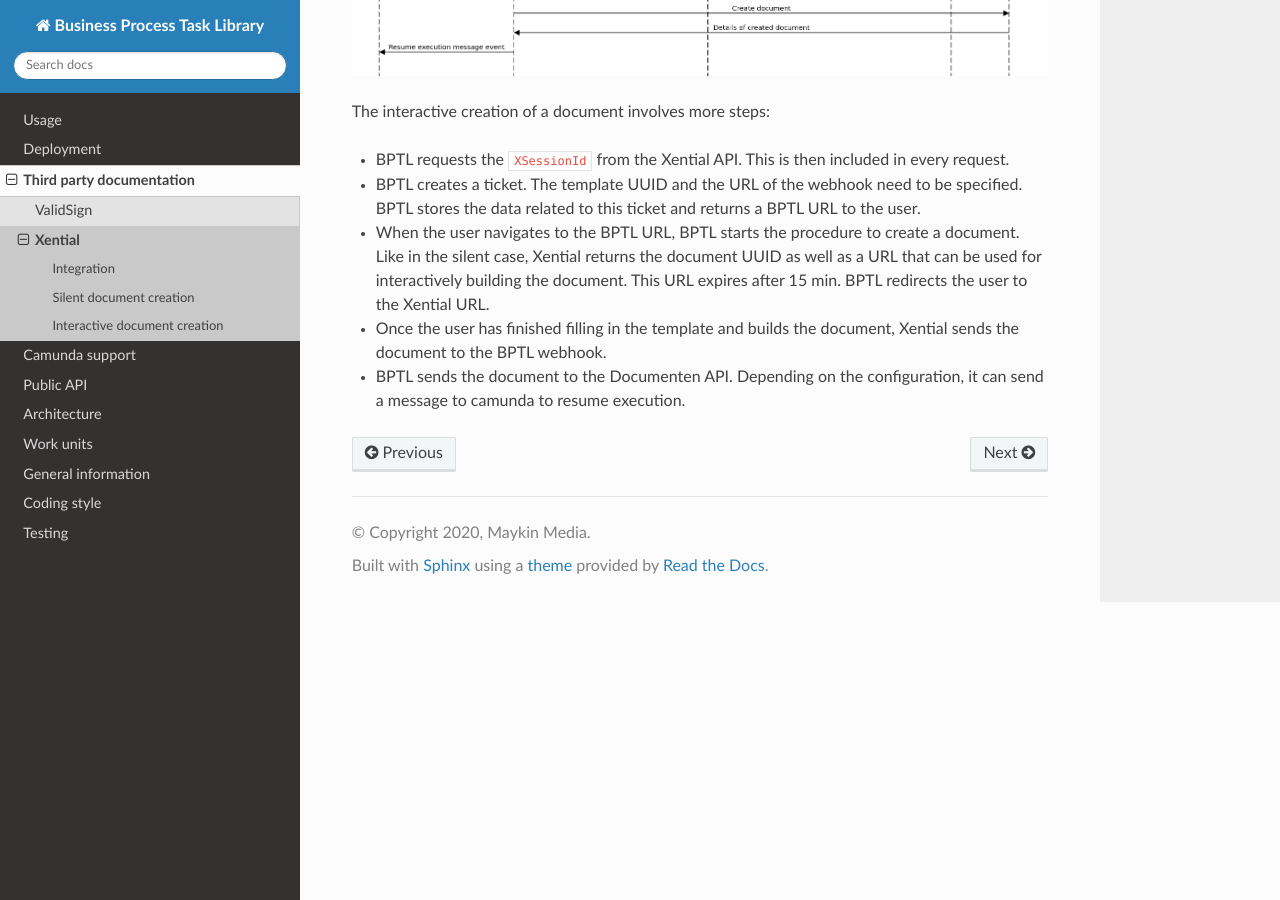
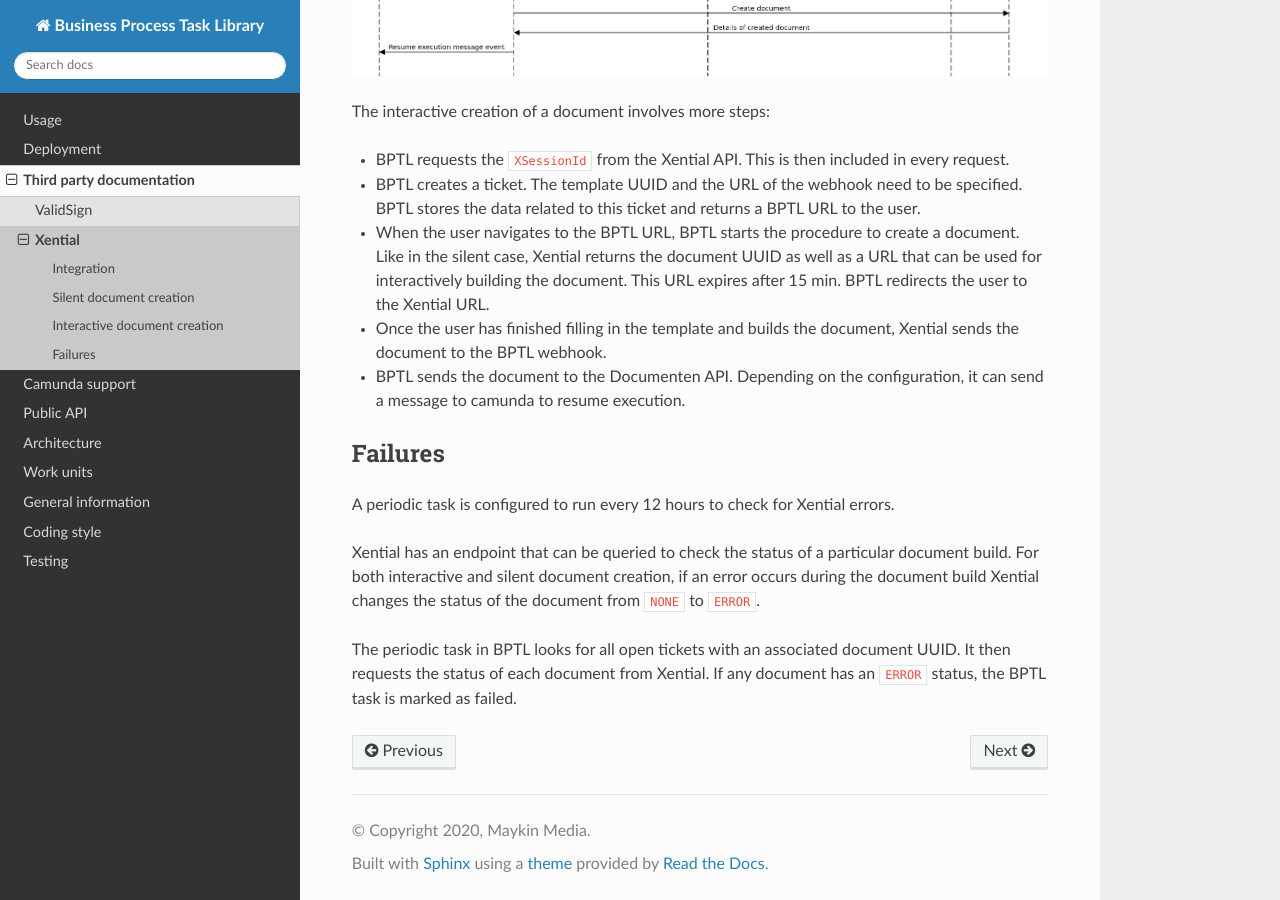
Before and after one commit to GemeenteUtrecht/bptl, a Sphinx documentation site: the page built from doc/contrib/xential.rst, in a window 1280 px wide and 900 px high, scrolled down 1729 px. Built offline with Sphinx 7.4.7 and the Read the Docs theme 2.0.0, drawn with Linux system fonts in a browser that asks for light colours.

Commit message:
:memo: [#114] Document periodic task

```diff
--- a/doc/contrib/xential.rst
+++ b/doc/contrib/xential.rst
@@ -44,3 +44,15 @@ The interactive creation of a document involves more steps:
 * When the user navigates to the BPTL URL, BPTL starts the procedure to create a document. Like in the silent case, Xential returns the document UUID as well as a URL that can be used for interactively building the document. This URL expires after 15 min. BPTL redirects the user to the Xential URL.
 * Once the user has finished filling in the template and builds the document, Xential sends the document to the BPTL webhook.
 * BPTL sends the document to the Documenten API. Depending on the configuration, it can send a message to camunda to resume execution.
+
+Failures
+--------
+
+A periodic task is configured to run every 12 hours to check for Xential errors.
+
+Xential has an endpoint that can be queried to check the status of a particular document build. For both interactive
+and silent document creation, if an error occurs during the document build Xential changes the status of the document
+from ``NONE`` to ``ERROR``.
+
+The periodic task in BPTL looks for all open tickets with an associated document UUID. It then requests the status of
+each document from Xential. If any document has an ``ERROR`` status, the BPTL task is marked as failed.
```
